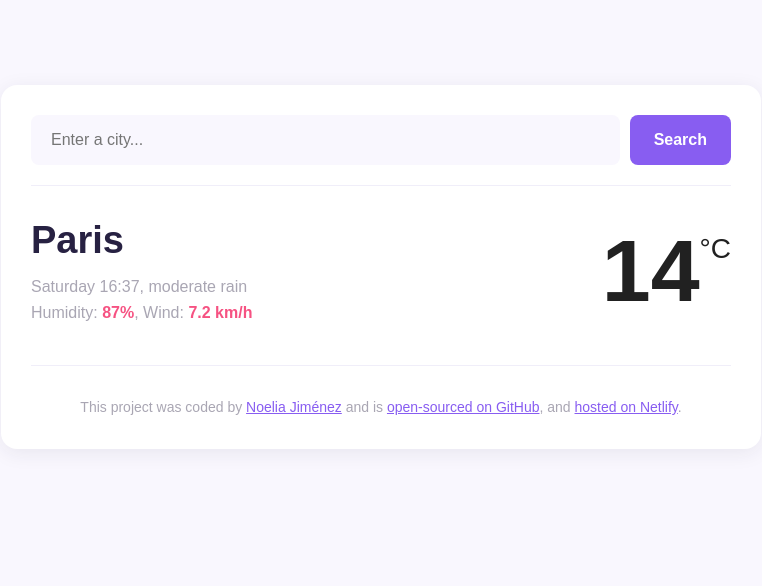
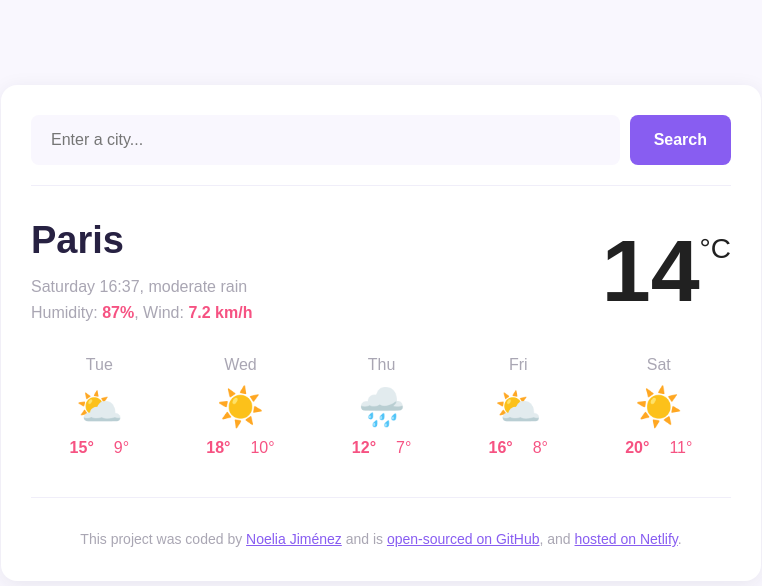
Before and after one commit to Noki16-hr/weather-app, a website: page index.html in a window 1280 px wide. Shown: the whole page, without its empty margins (259-1021 px from the left). Drawn offline with nearby package versions, Linux system fonts and the light colour scheme; no server answers.

Commit message:
Added 5 days forecast HTML and CSS

```diff
--- a/index.html
+++ b/index.html
@@ -41,8 +41,63 @@
             <span class="unit">°C</span>
           </div>
         </section>
+        <div class="weather-forecast">
+          <div class="weather-forecast-day">
+            <div class="weather-forecast-date">Tue</div>
+            <div class="weather-forecast-icon">⛅️</div>
+            <div class="weather-forecast-temperatures">
+              <div class="weather-forecast-temperature">
+                <strong>15°</strong>
+              </div>
+              <div class="weather-forecast-temperature">9°</div>
+            </div>
+          </div>
+
+          <div class="weather-forecast-day">
+            <div class="weather-forecast-date">Wed</div>
+            <div class="weather-forecast-icon">☀️</div>
+            <div class="weather-forecast-temperatures">
+              <div class="weather-forecast-temperature">
+                <strong>18°</strong>
+              </div>
+              <div class="weather-forecast-temperature">10°</div>
+            </div>
+          </div>
+
+          <div class="weather-forecast-day">
+            <div class="weather-forecast-date">Thu</div>
+            <div class="weather-forecast-icon">🌧️</div>
+            <div class="weather-forecast-temperatures">
+              <div class="weather-forecast-temperature">
+                <strong>12°</strong>
+              </div>
+              <div class="weather-forecast-temperature">7°</div>
+            </div>
+          </div>
+
+          <div class="weather-forecast-day">
+            <div class="weather-forecast-date">Fri</div>
+            <div class="weather-forecast-icon">⛅️</div>
+            <div class="weather-forecast-temperatures">
+              <div class="weather-forecast-temperature">
+                <strong>16°</strong>
+              </div>
+              <div class="weather-forecast-temperature">8°</div>
+            </div>
+          </div>
+
+          <div class="weather-forecast-day">
+            <div class="weather-forecast-date">Sat</div>
+            <div class="weather-forecast-icon">☀️</div>
+            <div class="weather-forecast-temperatures">
+              <div class="weather-forecast-temperature">
+                <strong>20°</strong>
+              </div>
+              <div class="weather-forecast-temperature">11°</div>
+            </div>
+          </div>
+        </div>
       </main>
-
       <footer>
         <p>
           This project was coded by
--- a/styles.css
+++ b/styles.css
@@ -91,6 +91,37 @@ p strong {
   margin-top: 6px;
 }
 
+.weather-forecast {
+  display: flex;
+  justify-content: space-around;
+  margin-top: 30px;
+}
+
+.weather-forecast-date {
+  text-align: center;
+  color: rgba(39, 33, 66, 0.4);
+  font-size: 16px;
+  line-height: 20px;
+  margin-bottom: 10px;
+}
+
+.weather-forecast-icon {
+  font-size: 38px;
+  text-align: center;
+}
+
+.weather-forecast-temperatures {
+  text-align: center;
+  color: #f65282;
+  margin-top: 10px;
+  display: flex;
+  justify-content: center;
+}
+
+.weather-forecast-temperature {
+  padding: 0 10px;
+}
+
 footer {
   margin-top: 40px;
   padding: 30px 0 0 0;
```
